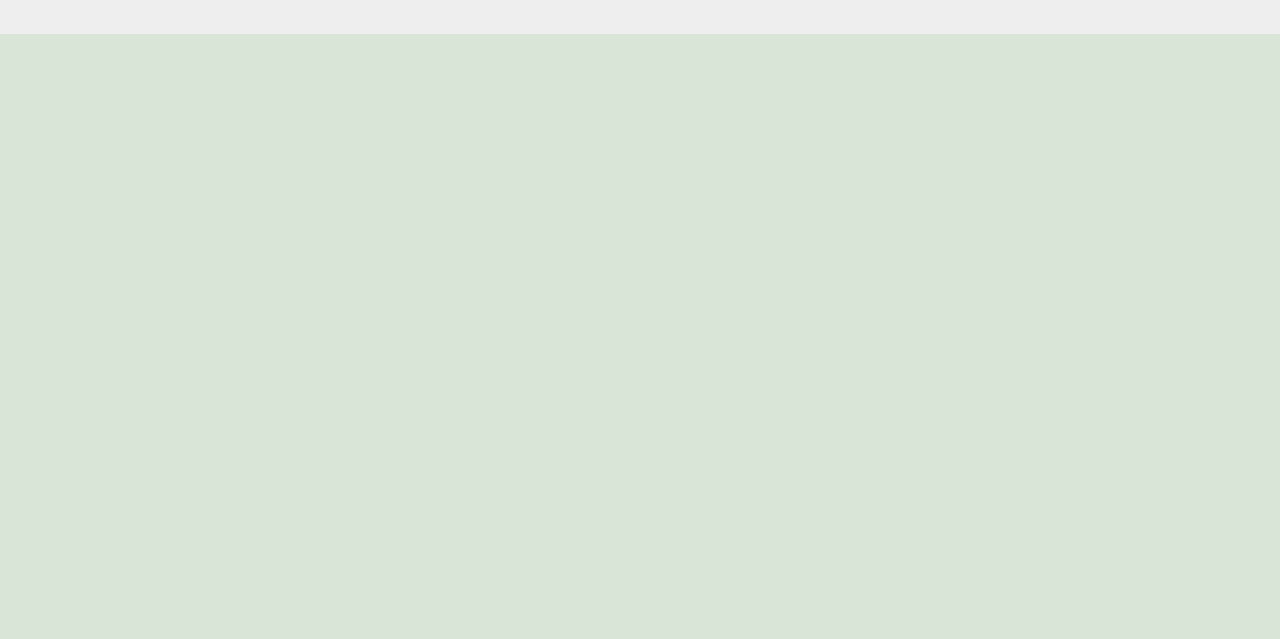
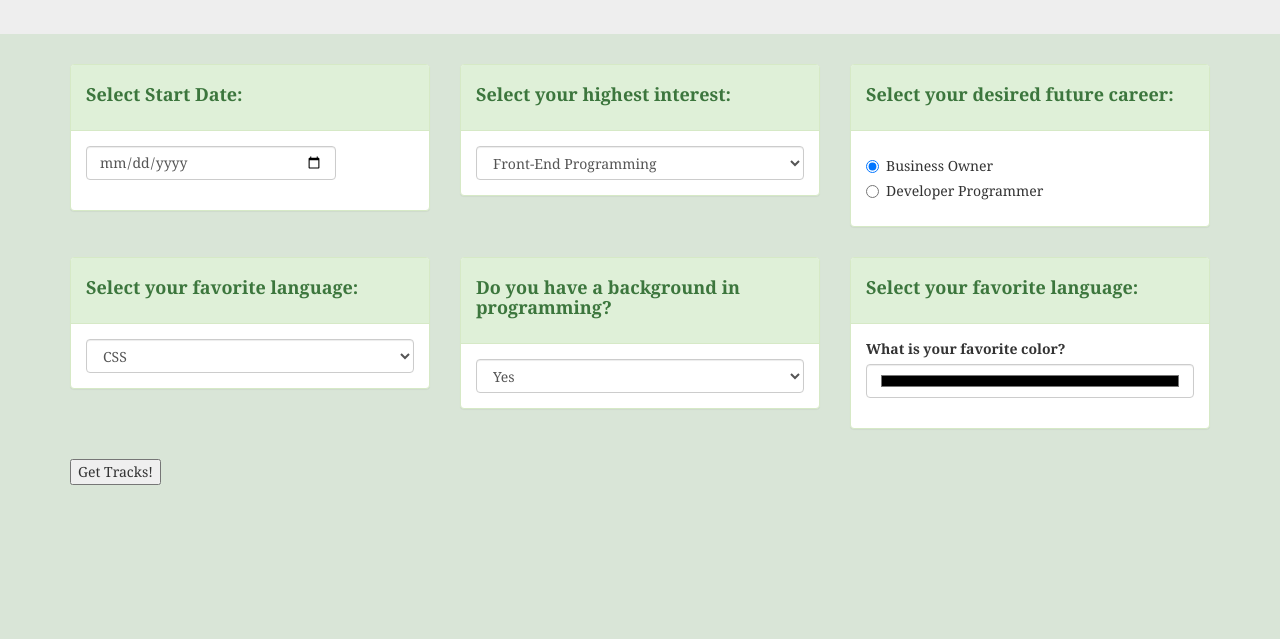
Before and after one commit to haneenabu/trackSuggester, a plain HTML site: page index.html in a window 1280 px wide. Shown: the part 161-800 px from the top of the page. Drawn offline with Linux system fonts and the light colour scheme.

Commit message:
add rows/columns with survey questions

```diff
--- a/css/styles.css
+++ b/css/styles.css
@@ -1,7 +1,18 @@
 body{
   background-color: #d9e5d7;
+  font-family: Georgia;
+}
+button{
+  position: relative;
+  text-align: center;
 }
 .jumbotron{
   text-align: center;
   font-style: italic;
 }
+.col-md-4{
+  margin-bottom: 10px;
+}
+#start{
+  width: 250px;
+}
--- a/index.html
+++ b/index.html
@@ -12,5 +12,98 @@
     <div class="jumbotron">
       <h1>Epicodus Track Suggester</h1>
     </div>
+    <div class="container">
+      <div class="row">
+        <div class="col-md-4" id="startId">
+          <div class="panel panel-success">
+            <div class="panel-heading">
+              <h4><label for="start">Select Start Date:</label></h4>
+            </div>
+            <div class="form-group">
+              <div class="panel-body">
+                <input id="start" class="form-control" type="date">
+              </div>
+            </div>
+          </div>
+        </div>
+          <div class="col-md-4" id="learnId">
+            <div class="panel panel-success">
+              <div class="panel-heading">
+                <h4><label>Select your highest interest:</label></h4>
+              </div>
+              <div class="panel-body">
+                <select class="form-control" id="learn">
+                  <option>Front-End Programming</option>
+                  <option>Back-End Programming</option>
+                </select>
+              </div>
+            </div>
+          </div>
+          <div class="col-md-4" id="futureId">
+            <div class="panel panel-success">
+              <div class="panel-heading">
+                <h4><label>Select your desired future career: </label></h4>
+              </div>
+              <div class="panel-body">
+                <div class="radio">
+                <label>
+                  <input type="radio" name="future" value="Business Owner" checked>
+                  Business Owner
+                </label>
+              </div>
+              <div class="radio">
+                <label>
+                  <input type="radio" name="future" value="Developer Programmer">
+                  Developer Programmer
+                </label>
+              </div>
+            </div>
+          </div>
+        </div>
+      </div>
+      <div class="row">
+        <div class="col-md-4">
+          <div class="panel panel-success">
+            <div class="panel-heading">
+              <h4><label>Select your favorite language:</label></h4>
+            </div>
+            <div class="panel-body">
+              <select class="form-control" id="learn">
+                <option>CSS</option>
+                <option>Java</option>
+                <option>PHP</option>
+              </select>
+            </div>
+          </div>
+        </div>
+        <div class="col-md-4">
+          <div class="panel panel-success">
+            <div class="panel-heading">
+              <h4><label>Do you have a background in programming?</label></h4>
+            </div>
+            <div class="panel-body">
+              <select class="form-control" id="learn">
+                <option>Yes</option>
+                <option>No</option>
+              </select>
+            </div>
+          </div>
+        </div>
+        <div class="col-md-4">
+          <div class="panel panel-success">
+            <div class="panel-heading">
+              <h4><label>Select your favorite language:</label></h4>
+            </div>
+            <div class="panel-body">
+              <div class="form-group">
+                <label for="color">What is your favorite color?</label>
+                <input id="color" class="form-control" type="color">
+              </div>
+            </div>
+          </div>
+        </div>
+      </div>
+      <button type="submit" name="button">Get Tracks!</button>
+    </div>
   </body>
 </html>
--- a/js/scripts.js
+++ b/js/scripts.js
@@ -1,3 +1,3 @@
 $(document).ready(function() {
-
+  var startInput = $("#start").val();
 });
```
